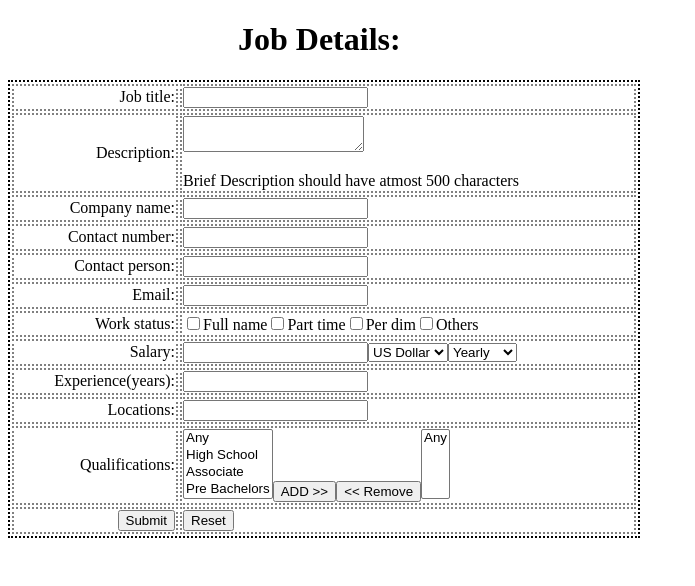
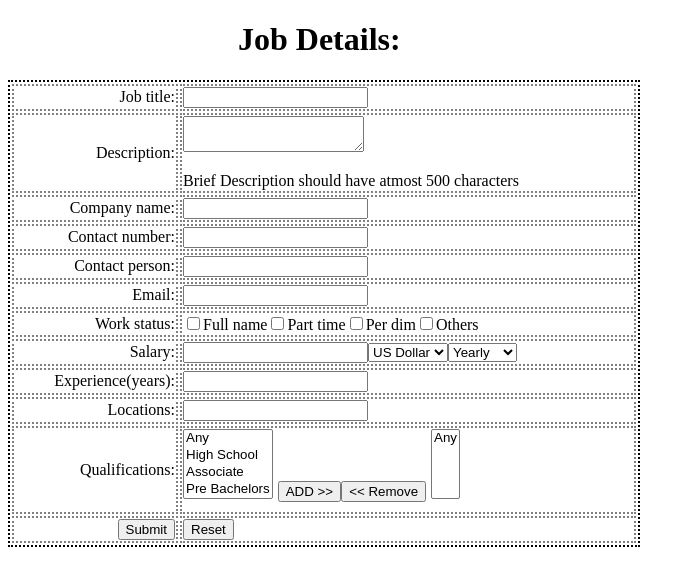
Before and after one commit to hayteam5/test-project, an Angular app: page / in a window 1280 px wide. Shown: the top 586 px of the page, without its empty margins (0-695 px from the left). Built offline with nearby package versions, Linux system fonts and the light colour scheme.

Commit message:
Qualification area margin correction

```diff
--- a/src/app/job-details/job-details.component.html
+++ b/src/app/job-details/job-details.component.html
@@ -114,15 +114,15 @@
       <td style="border: dotted gray 2px; text-align: right">
         <span>Qualifications:</span>
       </td>
-      <td style="border: dotted gray 2px">
+      <td style="border: dotted gray 2px; padding-bottom: 10px" >
         <select name="qualifications" id="qualifications" multiple size="4">
           <option value="any">Any</option>
           <option value="high School">High School</option>
           <option value="associate">Associate</option>
           <option value="pre-bachelors">Pre Bachelors</option>
         </select>
-        <button name="add"> ADD >> </button>
-        <button name="remove"><< Remove</button>
+        <button name="add" style="margin-left: 5px"> ADD >> </button>
+        <button name="remove" style="margin-right: 5px"><< Remove</button>
         <select name="qualifications" multiple size="4">
           <option value="any">Any</option>
           <option value=""></option>
```
